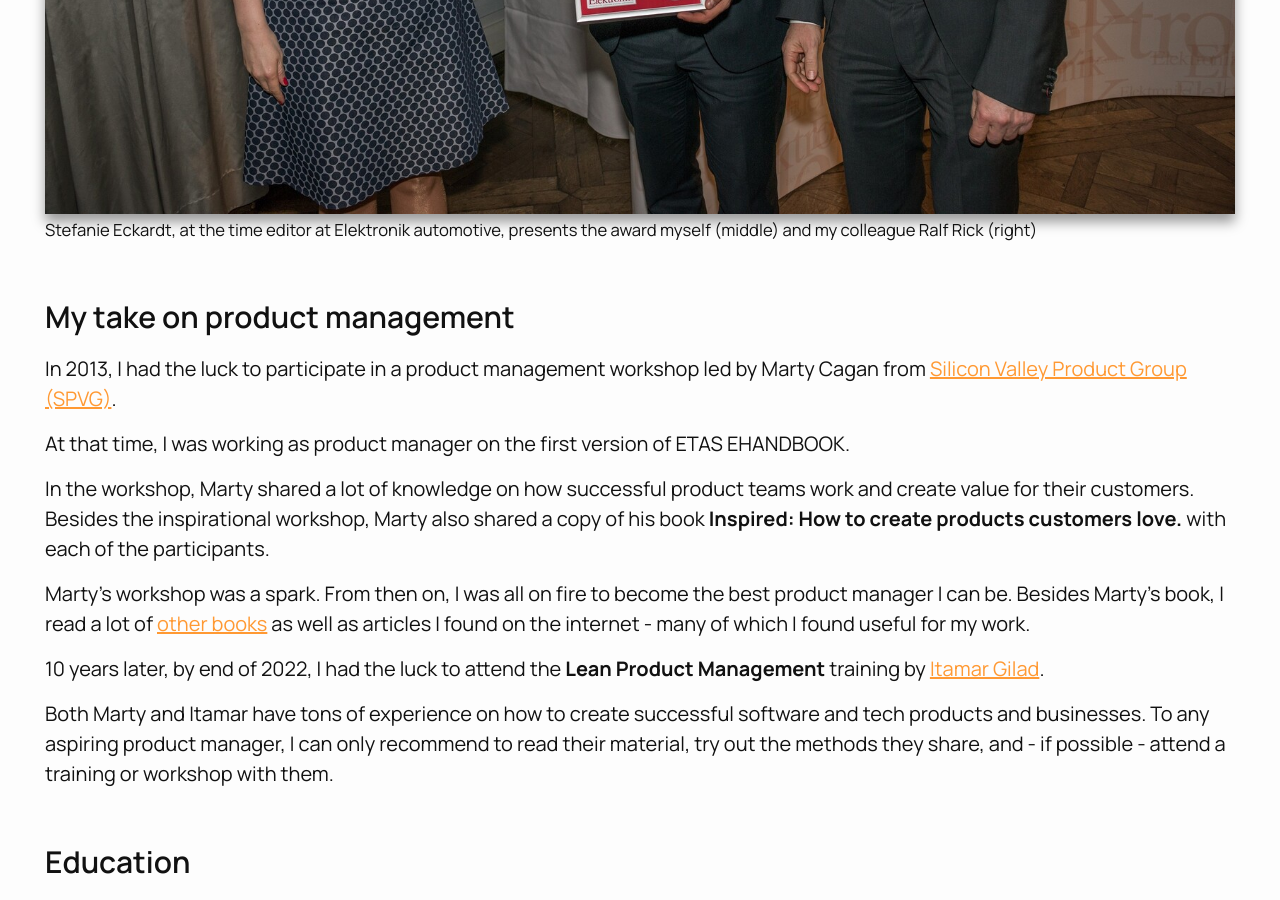
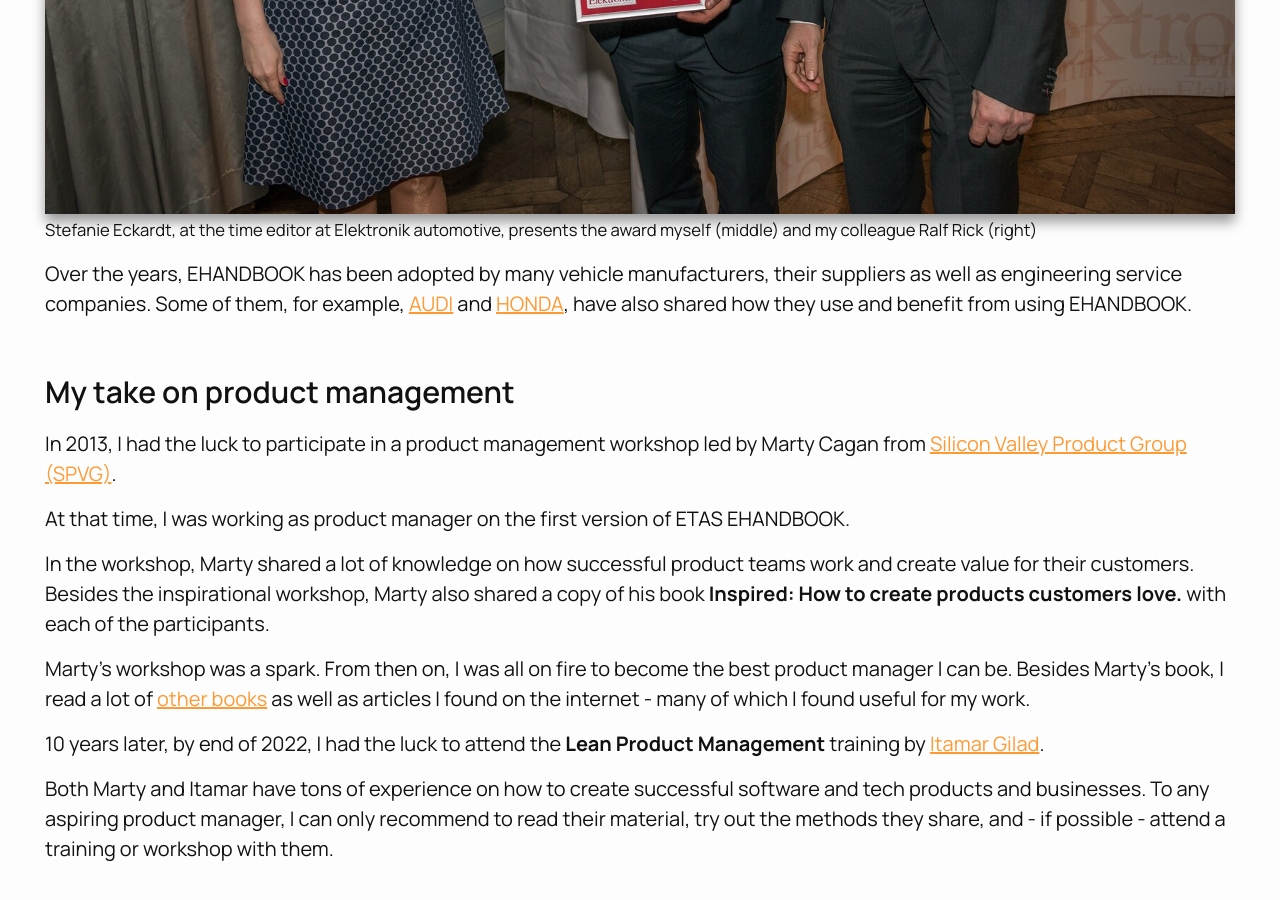
Before and after one commit to patrickfreyproductmanagement/patrickfreyproductmanagement.github.io, a Jekyll site: the page built from about.markdown, in a window 1280 px wide and 900 px high, scrolled down 2163 px. Built offline with Jekyll 4.4.1, drawn with Linux system fonts in a browser that asks for light colours.

Commit message:
Added links to customer references (Audi, Honda) to about page.

```diff
--- a/about.markdown
+++ b/about.markdown
@@ -29,6 +29,8 @@ In 2016, the readers of the trade magazines Elektronik and [Elektronik automotiv
 ![image info]({{ '/assets/Bild_1_Product_of_the_Year_edit_rdax_1683x1124_90.jpg' | relative_url }})
 <small>Stefanie Eckardt, at the time editor at Elektronik automotive, presents the award myself (middle) and my colleague Ralf Rick (right)</small>
 
+Over the years, EHANDBOOK has been adopted by many vehicle manufacturers, their suppliers as well as engineering service companies. Some of them, for example, [AUDI](https://www.etas.com/download-center-files/DLC_realtimes/RT_2021_EN_46.pdf){:target="_blank"} and [HONDA](https://www.etas.com/download-center-files/products_EHANDBOOK/etas-honda-ehandbook-hanser-automotive-4-2022-en-20221020.pdf){:target="_blank"}, have also shared how they use and benefit from using EHANDBOOK.
+
 # My take on product management
 
 In 2013, I had the luck to participate in a product management workshop led by Marty Cagan from [Silicon Valley Product Group (SPVG)](https://www.svpg.com/){:target="_blank"}.
```
